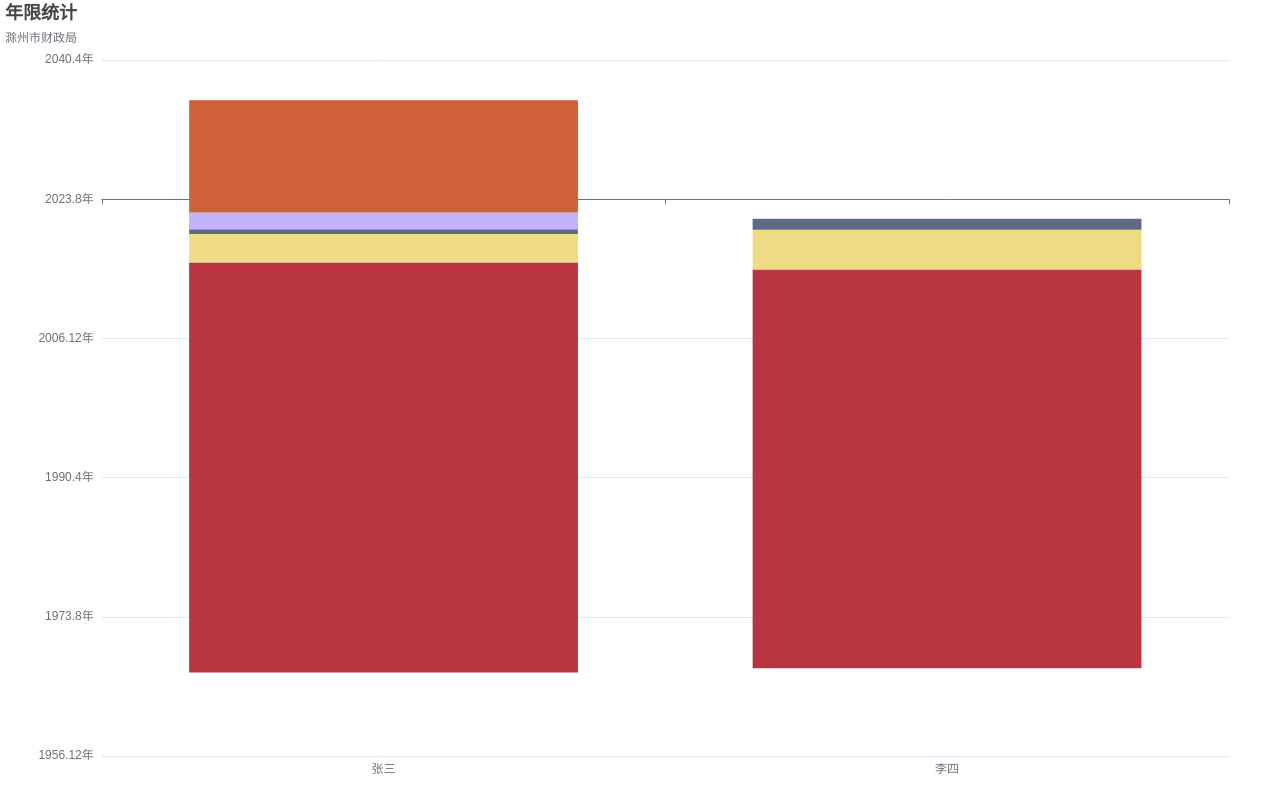
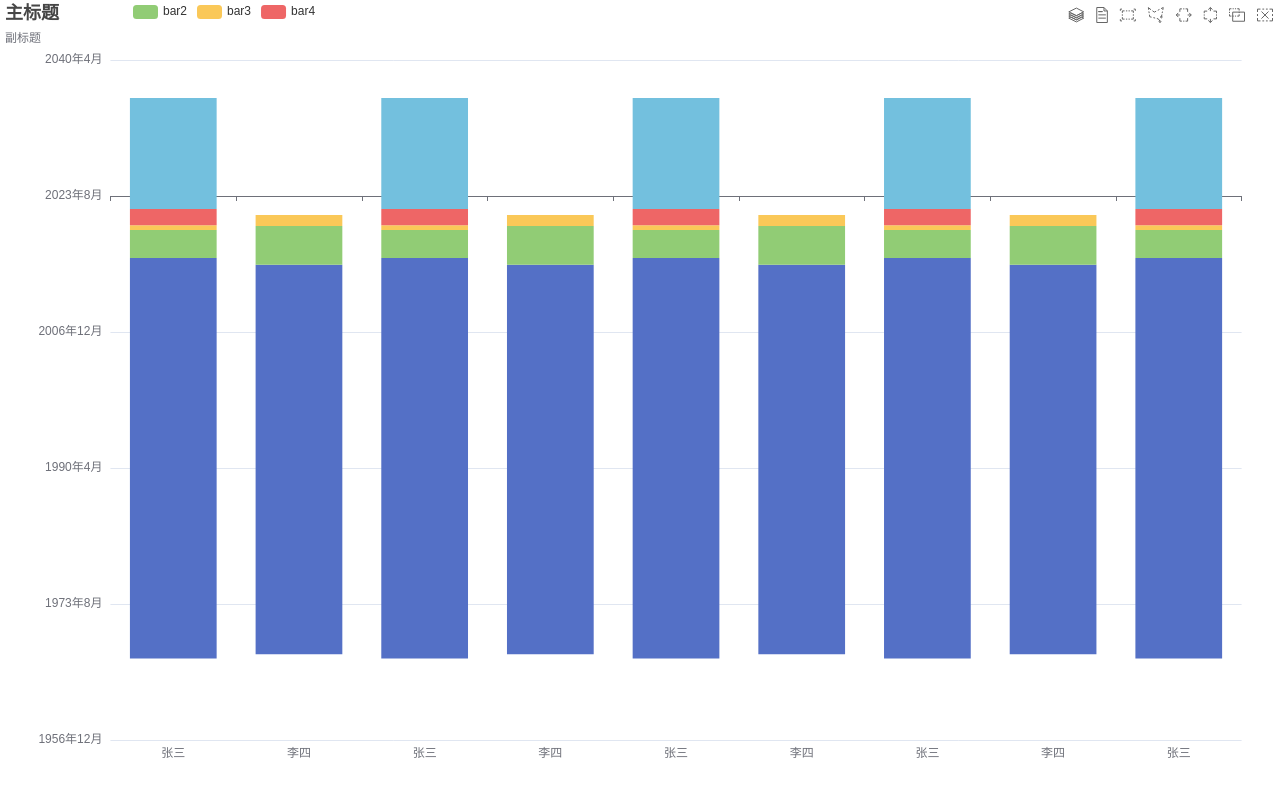
Before and after one commit to RiderLty/echarts-proj, a React app: page / in a window 1280 px wide. Built offline with nearby package versions, Linux system fonts and the light colour scheme.

Commit message:
Update App.js

```diff
--- a/src/App.js
+++ b/src/App.js
@@ -26,7 +26,7 @@ const num2ym = (monthsDiff) => {
   );
   const targetYear = targetDate.getFullYear();
   const targetMonth = targetDate.getMonth() + 1;
-  return `${targetYear}.${targetMonth}`;
+  return `${targetYear}年${targetMonth}月`;
 };
 
 const absData2offset = (list) => {
@@ -42,8 +42,16 @@ const absData2offset = (list) => {
 
 
 const rawData = [
-  ["1966.12", "2016.01", "2019.06", "2020.01", "2022.01","2035.6"],
+  ["1966.12", "2016.01", "2019.06", "2020.01", "2022.01","2035.8"],
   ["1967.06", "2015.03", "2019.12", "2021.04",],
+  ["1966.12", "2016.01", "2019.06", "2020.01", "2022.01","2035.8"],
+  ["1967.06", "2015.03", "2019.12", "2021.04",],
+  ["1966.12", "2016.01", "2019.06", "2020.01", "2022.01","2035.8"],
+  ["1967.06", "2015.03", "2019.12", "2021.04",],
+  ["1966.12", "2016.01", "2019.06", "2020.01", "2022.01","2035.8"],
+  ["1967.06", "2015.03", "2019.12", "2021.04",],
+  ["1966.12", "2016.01", "2019.06", "2020.01", "2022.01","2035.8"],
+
 ]
 
 const mkData = (raw) => {
@@ -57,11 +65,12 @@ const mkSeries = (data) => {
   const fillZero = data.map(row => row.length >= maxLen ? row : [...row, ...Array(maxLen - row.length).fill(0)])
   const transposeData = fillZero[0].map((_, colIndex) => fillZero.map(row => row[colIndex]))
   return transposeData.map((row,index) => ({
-    name: 'Life Cost',
+    name: `bar${index}`,
     type: 'bar',
     stackStrategy: "all",
     stack: 'one',
-    color: index === 0 ? "#FFFFFF00" : getRandomColor(),
+    emphasis: emphasisStyle,
+    color: index === 0 ? "#FFFFFF00" : '',
     data: row
   }))
 }
@@ -75,39 +84,65 @@ function getRandomColor() {
   return color;
 }
 
+const emphasisStyle = {
+  itemStyle: {
+    shadowBlur: 10,
+    shadowColor: 'rgba(0,0,0,0.3)'
+  }
+};
 function App() {
   return <div style={{ width: "100vw", height: "100vh" }}>
     <EchartsRender
       options={{
         title: {
-          text: '年限统计',
-          subtext: '滁州市财政局'
+          text: '主标题',
+          subtext: '副标题'
         },
         tooltip: {
-          trigger: 'axis',
-          axisPointer: {
-            type: 'shadow'
-          },
-          formatter: (params) => {
-            const tar = params[1];
-            return tar.name + '<br/>' + tar.seriesName + ' : ' + tar.value;
+          // trigger: 'axis',
+          // axisPointer: {
+          //   type: 'shadow'
+          // },
+          // formatter: (params) => {
+          //   const tar = params[1];
+          //   return tar.name + '<br/>' + tar.seriesName + ' : ' + tar.value;
+          // }
+        },
+        legend: {
+          data: ['bar', 'bar2', 'bar3', 'bar4'],
+          left: '10%'
+        },
+        brush: {
+          toolbox: ['rect', 'polygon', 'lineX', 'lineY', 'keep', 'clear'],
+          xAxisIndex: 0
+        },
+        toolbox: {
+          feature: {
+            magicType: {
+              type: ['stack']
+            },
+            dataView: {}
           }
         },
         grid: {
+          // top:"16%",
           left: '3%',
-          right: '4%',
-          bottom: '3%',
+          right: '3%',
+          bottom: '5%',
           containLabel: true
         },
         xAxis: {
           type: 'category',
+          // splitLine: { show: false },
+          data: ['张三', '李四','张三', '李四','张三', '李四','张三', '李四','张三'],
+          axisLine: { onZero: true },
           splitLine: { show: false },
-          data: ['张三', '李四']
+          splitArea: { show: false },
         },
         yAxis: {
           type: 'value',
           axisLabel: {
-            formatter: (val) => num2ym(val)+"年" // 应用自定义的格式化函数
+            formatter: (val) => num2ym(val)// 应用自定义的格式化函数
           }
         },
         series:mkSeries(mkData(rawData))
```
